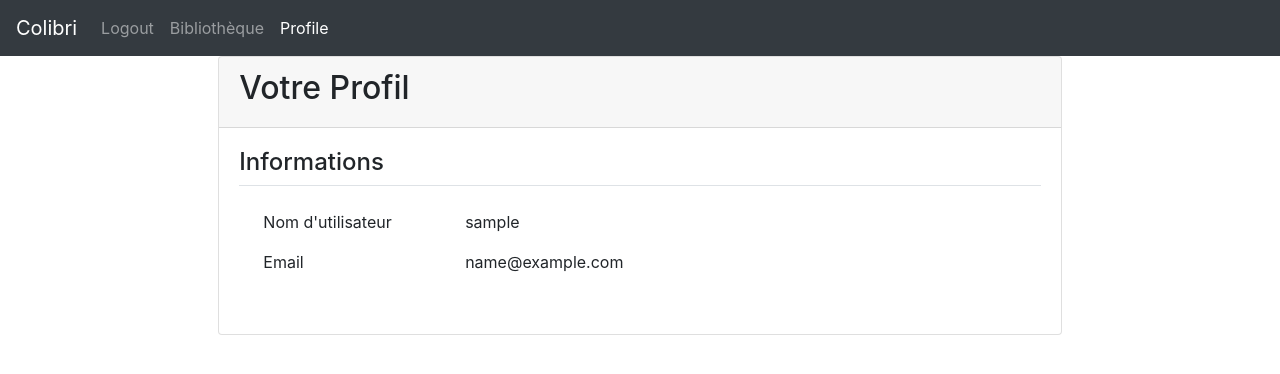
After one commit to schinma/BookScrapper, a Django app: page /account/ in a window 1280 px wide. The commit adds this page. Shown: the top 374 px of the page. Run offline with Django 3.2, Linux system fonts and the light colour scheme; the visitor is signed in with stand-in values (Sample User, id 1); some libraries are stand-ins or nearby versions.

Commit message:
account view

```diff
--- a/account/urls.py
+++ b/account/urls.py
@@ -3,10 +3,12 @@ from django.urls import path
 from django.contrib.auth.views import LoginView, LogoutView
 
 from . import forms
+from . import views
 
 app_name = 'account'
 
 urlpatterns = [
+    path('', views.ProfileView.as_view(), name="profile"),
     path('login/', LoginView.as_view(template_name='account/login.html', form_class=forms.LoginForm), name='login'),
     path('lougout/', LogoutView.as_view(template_name='account/logout.html'), name='logout'),
 ]
--- a/account/views.py
+++ b/account/views.py
@@ -1,3 +1,13 @@
 from django.shortcuts import render
+from django.views.generic import DetailView
+from .models import CustomUser
 
 # Create your views here.
+
+class ProfileView(DetailView):
+
+    model = CustomUser
+    template_name = 'account/account.html'
+
+    def get_object(self):
+        return self.request.user
--- a/bookscrapper/urls.py
+++ b/bookscrapper/urls.py
@@ -17,9 +17,10 @@ from django.contrib import admin
 from django.urls import path, include
 from django.views.generic import TemplateView
 from django.contrib.auth.views import LoginView
+from account.forms import LoginForm
 
 urlpatterns = [
-    path('', LoginView.as_view(template_name='index.html'), name='home'),
+    path('', LoginView.as_view(template_name='index.html', form_class=LoginForm), name='home'),
     path('account/', include('account.urls')),
     path('library/', include('library.urls', namespace='library')),
     path('admin/', admin.site.urls),
--- /dev/null
+++ b/templates/account/account.html
@@ -0,0 +1,40 @@
+{% extends 'base.html' %}
+{% load static %}
+
+{% block title %}Compte{% endblock title%}
+
+{% block active-3 %}active{% endblock %}
+
+{% block content %}
+
+<div class="row justify-content-center">
+    <div class="col-md-8">
+        <div class="card">
+            <div class="card-header d-flex align-items-center justify-content-between">
+                <h2>Votre Profil</h2>
+            </div>
+            <div class="card-body">
+                <h4 class="card-title border-bottom pb-2">Informations</h4>
+                <div class='ml-4 my-4'>
+                    <div class="row">
+                        <p class='col-md-3'>Nom d'utilisateur</p>
+                        <p class='col-md-6' id="card-username">{{ user.username }}</p>
+                    </div>
+                    <div class="row">
+                        <p class='col-md-3'>Email</p>
+                        <p class='col-md-6' id="card-email">{{ user.email }}</p>
+                    </div>
+                </div>
+            </div>
+        </div>
+    </div>
+</div>
+
+
+
+  <script>
+    const URLS = {
+        LIST_BOOKS: "{% url 'library:book-list' %}",
+    };
+  </script>
+{% endblock content %}
--- a/templates/base.html
+++ b/templates/base.html
@@ -13,7 +13,7 @@
         <div class="row">
         <div class='col-md-12'>
             <nav class='navbar navbar-expand-sm navbar-dark bg-dark d-flex flex-row'>
-                <a class='navbar-brand' href=>Colibri</a>
+                <a class='navbar-brand' href={% url "home" %}>Colibri</a>
                 <ul class="navbar-nav">
                     {% if user.is_authenticated %}
                         <li class='nav-item'>
@@ -21,22 +21,20 @@
                         </li>
                     {% else %}
                         <li class='nav-item'>
-
+                            <a class="nav-link" data-toggle="modal" data-target="#loginModal">Login</a>
                         </li>
                     {% endif %}
                     <li class='nav-item {% block active-2 %}{% endblock %}'>
                         <a class='nav-link' href={% url 'library:books' %}>Bibliothèque</a>
                     </li>
                     <li class='nav-item {% block active-3 %}{% endblock %}'>
-                        <a class='nav-link' href={% url 'account:login' %}>Profile</a>
+                        <a class='nav-link' href={% url 'account:profile' %}>Profile</a>
                     </li>
                 </ul>
             </nav>
-            <button type="button" class="btn btn-primary" data-toggle="modal" data-target="#loginModal">
-                Login
-            </button>
 
-                <!-- Modal -->
+
+            {% if not user.is_authenticated %}
             <div class="modal fade" id="loginModal">
                 <div class="modal-dialog">
                     <div class="modal-content">
@@ -53,6 +51,7 @@
                     </div>
                 </div>
             </div>
+            {% endif %}
         </div>
     </div>
 </div>
```
Also changed, not shown: static/css/base.css (added).
